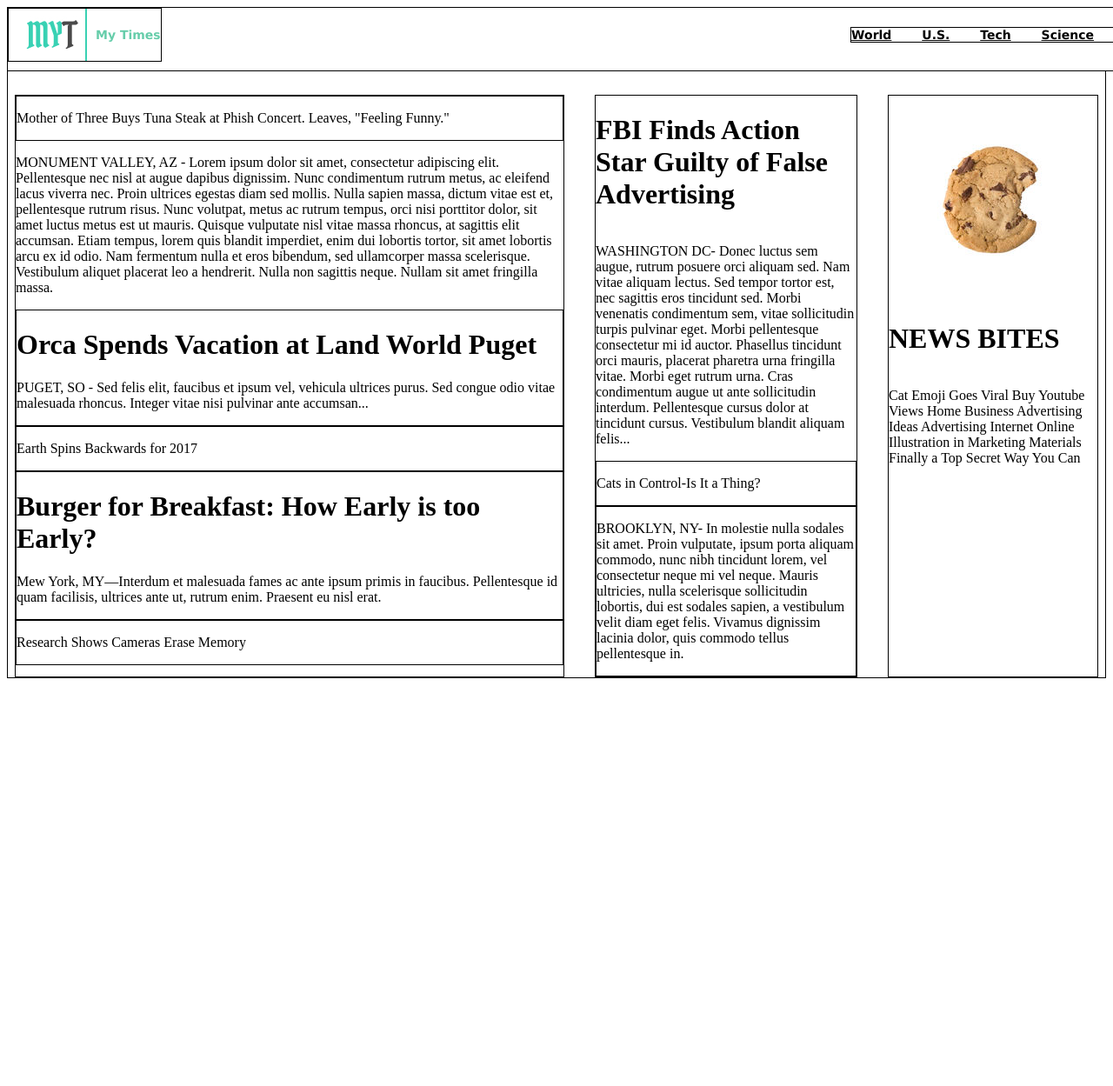
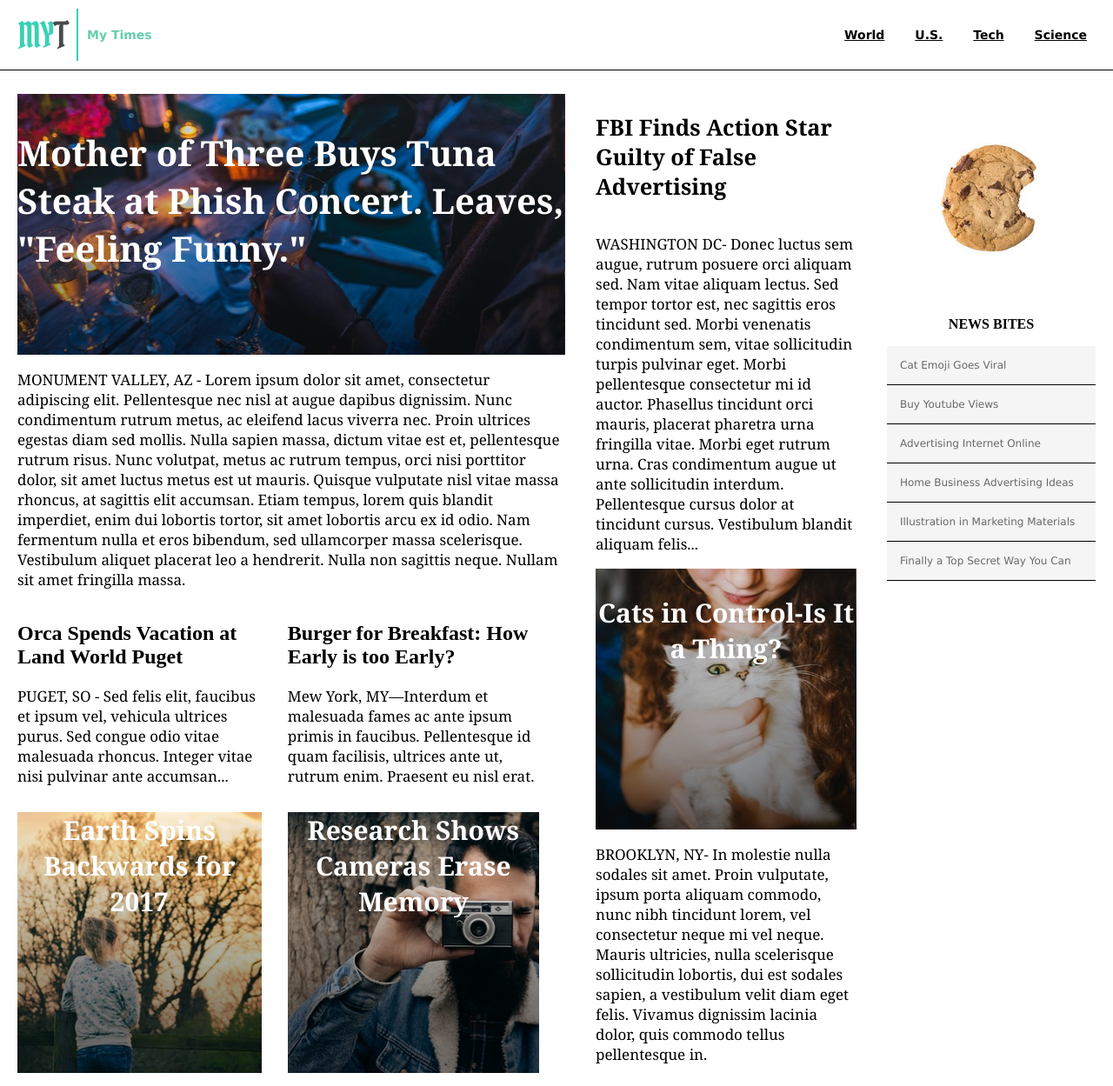
Before and after one commit to aleroy91/my_times, a plain HTML site: page index.html in a window 1280 px wide. Shown: the whole page at 87% size. Before the commit the page ends 800 px from the top, so only its background shows below. Drawn offline with Linux system fonts and the light colour scheme.

Commit message:
Commit stage 6 of 8.

```diff
--- a/index.html
+++ b/index.html
@@ -20,9 +20,12 @@
 
     <div class="container2">
       <div class="column large">
-        <div>
+        <div class="drinks">
+          <div class="dri">
             <p>Mother of Three Buys Tuna Steak at Phish Concert. Leaves, "Feeling Funny."</p>
           </div>
+        </div>
+          <div class="txt">
             <p>MONUMENT VALLEY, AZ - Lorem ipsum dolor sit amet, consectetur adipiscing elit.
                 Pellentesque nec nisl at augue dapibus dignissim. Nunc condimentum rutrum metus,
                 ac eleifend lacus viverra nec. Proin ultrices egestas diam sed mollis.
@@ -34,25 +37,38 @@
                 Nam fermentum nulla et eros bibendum, sed ullamcorper massa scelerisque.
                 Vestibulum aliquet placerat leo a hendrerit. Nulla non sagittis neque.
                 Nullam sit amet fringilla massa.</p>
+            </div>
+
+          <div class="minicontainer">
+            <div class="miniitem1">
               <div>
-            <h1>Orca Spends Vacation at Land World Puget</h1>
+                <h2>Orca Spends Vacation at Land World Puget</h2>
+                <div class="txt">
                   <p>PUGET, SO - Sed felis elit, faucibus et ipsum vel, vehicula ultrices purus.
                     Sed congue odio vitae malesuada rhoncus. Integer vitae nisi pulvinar ante accumsan...</p>
                 </div>
-            <div>
+              </div>
+                <div class="autumn imgtext">
                   <p>Earth Spins Backwards for 2017</p>
                 </div>
+            </div>
+            <div class="miniitem2">
                 <div>
-                <h1>Burger for Breakfast: How Early is too Early?</h1>
+                  <h2>Burger for Breakfast: How Early is too Early?</h2>
+                  <div class="txt">
                     <p>Mew York, MY—Interdum et malesuada fames ac ante ipsum primis in faucibus.
                     Pellentesque id quam facilisis, ultrices ante ut, rutrum enim. Praesent eu nisl erat.</p>
                   </div>
-              <div>
+              </div>
+                <div class="photo imgtext">
                   <p>Research Shows Cameras Erase Memory</p>
                 </div>
             </div>
-      <div class="column medium">
-        <h1>FBI Finds Action Star Guilty of False Advertising</h1>
+          </div>
+      </div>
+
+      <div class="column medium txt">
+        <h2>FBI Finds Action Star Guilty of False Advertising</h2>
           <p>WASHINGTON DC- Donec luctus sem augue, rutrum posuere orci aliquam sed.
             Nam vitae aliquam lectus. Sed tempor tortor est, nec sagittis eros tincidunt sed.
             Morbi venenatis condimentum sem, vitae sollicitudin turpis pulvinar eget.
@@ -60,10 +76,10 @@
             placerat pharetra urna fringilla vitae. Morbi eget rutrum urna. Cras condimentum augue
             ut ante sollicitudin interdum. Pellentesque cursus dolor at tincidunt cursus.
             Vestibulum blandit aliquam felis...</p>
-        <div>
+        <div class="cats imgtext">
           <p>Cats in Control-Is It a Thing?</p>
         </div>
-          <div>
+          <div class="txt">
             <p>BROOKLYN, NY- In molestie nulla sodales sit amet.
               Proin vulputate, ipsum porta aliquam commodo, nunc nibh tincidunt lorem,
               vel consectetur neque mi vel neque. Mauris ultricies,
@@ -72,13 +88,20 @@
               quis commodo tellus pellentesque in.</p>
           </div>
       </div>
+
       <div class="column small">
         <img src="./resources/Images/cookie.png">
-        <h1>NEWS BITES</h1>
-        <p>Cat Emoji Goes Viral Buy Youtube Views Home Business Advertising Ideas
-          Advertising Internet Online Illustration in Marketing Materials Finally
-          a Top Secret Way You Can</p>
+        <p class="nb"><strong>NEWS BITES</strong></p>
+        <div class="newsbites">
+          <p class="newsb">Cat Emoji Goes Viral</p>
+          <p class="newsb">Buy Youtube Views</p>
+          <p class="newsb">Advertising Internet Online</p>
+          <p class="newsb">Home Business Advertising Ideas</p>
+          <p class="newsb">Illustration in Marketing Materials</p>
+          <p class="newsb">Finally a Top Secret Way You Can</p>
         </div>
+      </div>
+
     </div>
   </body>
 </html>
--- a/resources/CSS/style.css
+++ b/resources/CSS/style.css
@@ -6,23 +6,25 @@
   display: flex;
   align-items: center;
   justify-content: space-between;
-  padding: 0 30px 10px 0;
+  padding: 10px 30px 10px 0;
   border-bottom: thin solid black;
   position: fixed;
   z-index: 1;
   background-color: white;
   width: 100%;
+  top: 0;
+  left: 0;
 }
 
 .aks {
   align-items: center;
   display: flex;
-  border: thin solid black;
-  padding-left: 20px;
+  padding: 0 0 0 20px;
 }
 
 .myt {
   padding-left: 10px;
+  align-items: center;
 }
 
 .child {
@@ -39,9 +41,64 @@
 }
 
 .column {
-  border: thin solid black;
   flex-direction: column;
   display: inline-flex;
+}
+
+.minicontainer {
+  display: flex;
+}
+
+.miniitem1 {
+  padding-right: 30px;
+}
+
+.miniitem2 {
+  padding-right: 30px;
+}
+
+.drinks {
+  background-image: url("../Images/drinks.png");
+  display: flex;
+  height: 300px;
+}
+
+.dri {
+  font-family: Georgia;
+  font-weight: bold;
+  font-size: 40px;
+  color: white;
+}
+
+.cats {
+  background-image: url("../Images/cat_ceo.png");
+  height: 300px;
+}
+
+.autumn {
+  background-image: url("../Images/autumn.png");
+  height: 300px;
+}
+
+.photo {
+  background-image: url("../Images/photo.png");
+  height: 300px;
+}
+
+.imgtext {
+  font-family: Georgia;
+  font-weight: bold;
+  font-size: 30px;
+  color: white;
+  text-align: center;
+  align-items: flex-start;
+  display: block;
+}
+
+.txt {
+  font-family: Georgia;
+  font-size: 17px;
+  color: black;
 }
 
 .column.large {
@@ -58,6 +115,21 @@
   width: 240px;
   }
 
-div {
-  border: thin solid black;
+.nb {
+  font-size: 16px;
+  font-weight: bold;
+  text-align: center;
 }
+
+.newsbites {
+  background-color: WhiteSmoke;
+  font-family: Verdana;
+  font-size: 12px;
+  color: DimGray;
+}
+
+.newsb {
+margin: 0;
+  padding: 15px;
+  border-bottom: thin solid black;
+}
```
Lines whose indentation alone changed are shown as unchanged.
